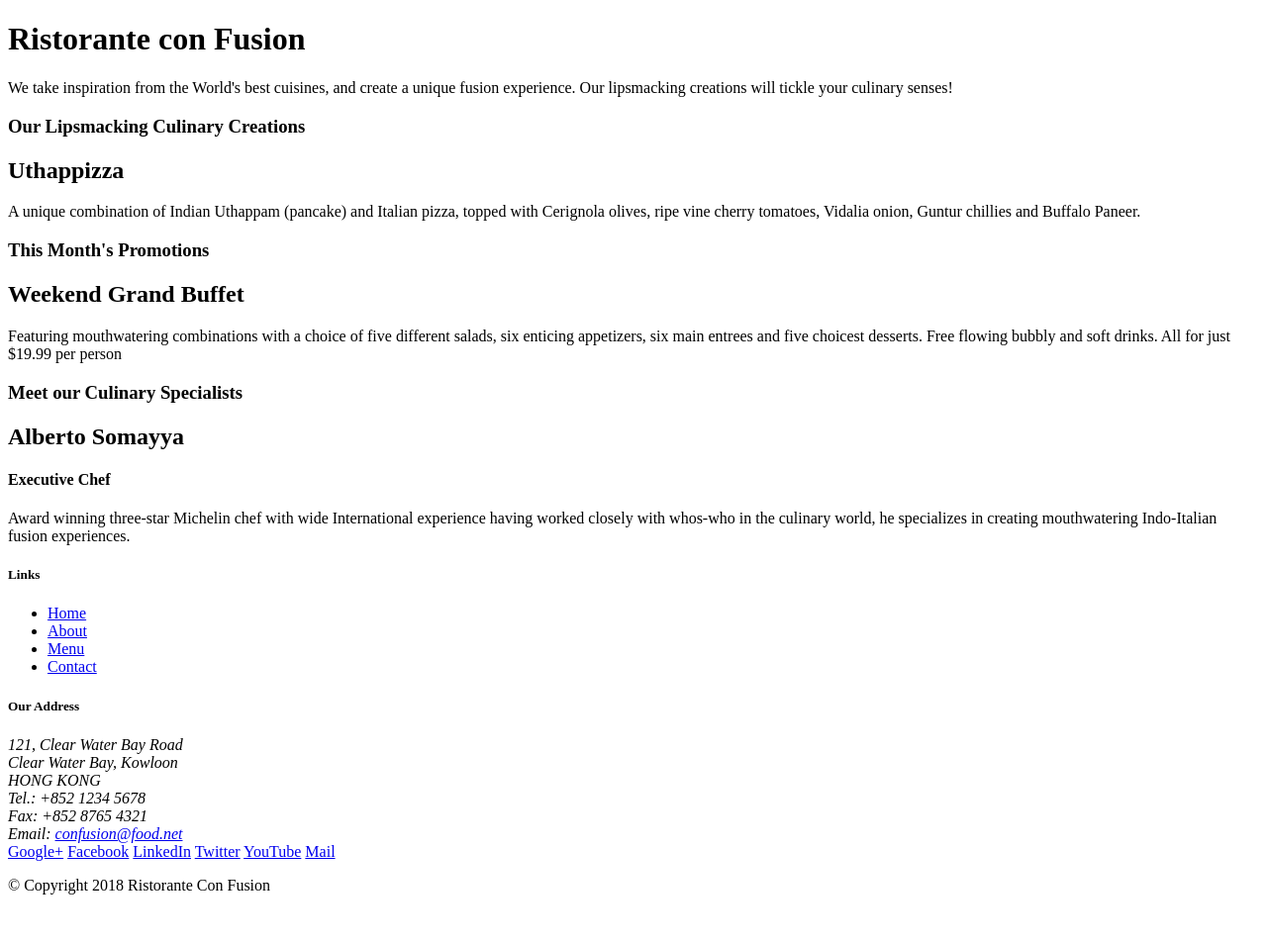
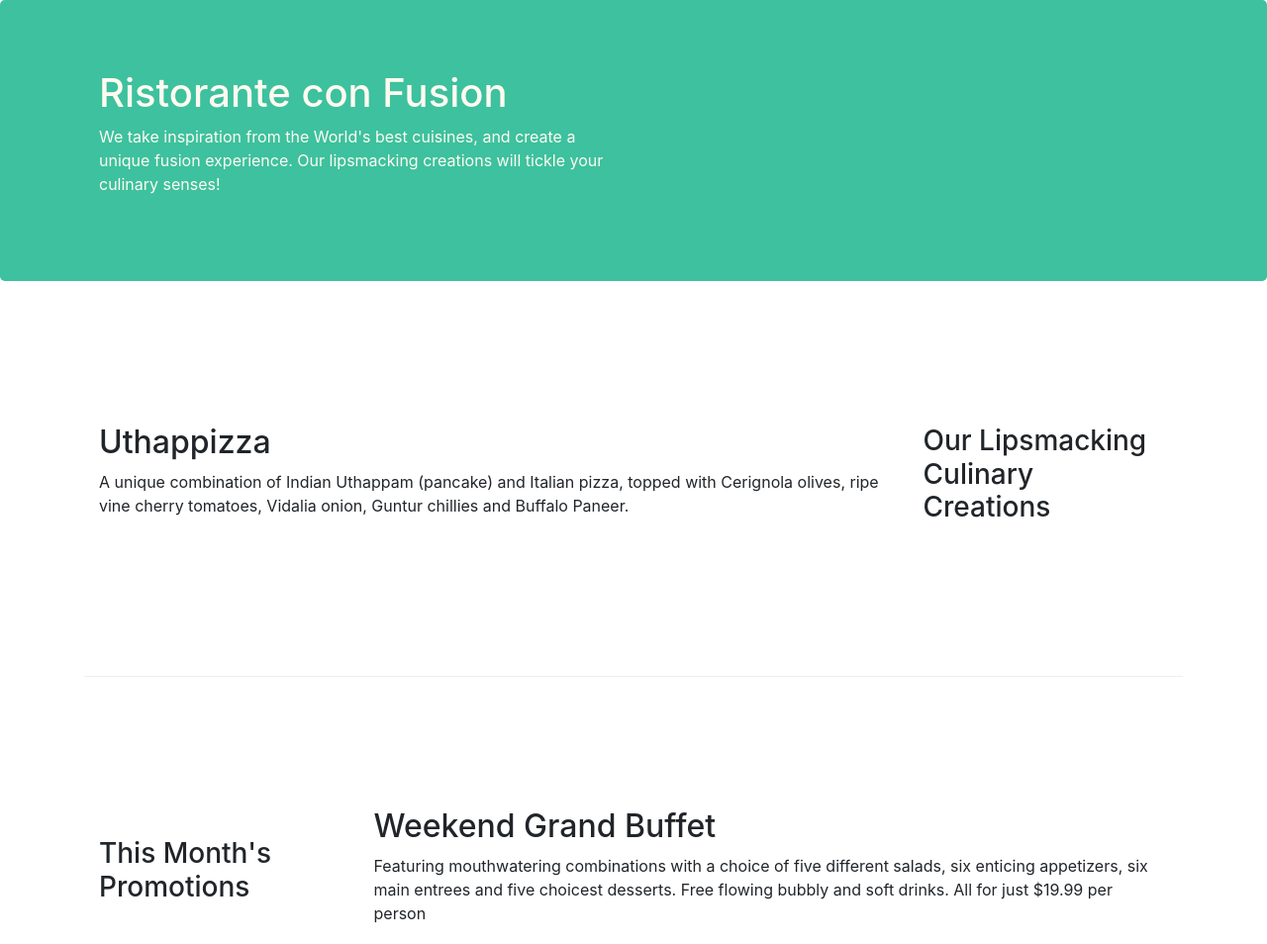
Before and after one commit to nikhita666/BOOTSTRAP, a website: page index.html in a window 1280 px wide. Shown: the top 954 px of the page at 99% size. Before the commit the page ends 920 px from the top, so only its background shows below. Drawn offline with nearby package versions, Linux system fonts and the light colour scheme.

Commit message:
Bootstrap

```diff
--- /dev/null
+++ b/css/style.css
@@ -0,0 +1,34 @@
+.row-header
+{
+    margin: 0px auto;
+    padding: 0px;
+}
+
+.row-content
+{
+    margin: 0px auto;
+    padding: 50px 0px 50px 0px;
+    border-bottom: 1px ridge;
+    min-height: 400px;
+}
+.footer
+{
+    background-color: #D1C4E9;
+    margin: 0px auto;
+    padding: 20px 0px 20px 0px;
+}
+.jumbotron
+{
+    padding: 70px 30px 70px 30px;
+    margin: 0px auto;
+    background: #3dc19e;
+    color: floralwhite;
+}
+.address
+{
+    font-size: 80%;
+    margin: 0px;
+    color: burlywood;
+
+
+}
--- a/index.html
+++ b/index.html
@@ -2,51 +2,60 @@
 <html lang="en">
 
 <head>
+    <!--meta tags first-->
+    <meta charset="utf-8" />
+    <meta name="viewport" content="width=device-width, initial-scale=1, shrink-to-fit=no">
+    <meta http-equiv="X-UA-Compatible" content="ie=edge">
+
+    <!--Bootstrap CSS-->
+    <link rel="stylesheet" href="node_modules/bootstrap/dist/css/bootstrap.min.css">
+    <link rel="stylesheet" href="css\style.css">
     <title>Ristorante Con Fusion</title>
+
 </head>
 
 <body>
 
-    <header>
-        <div>
-            <div>
-                <div>
+    <header class="jumbotron">
+        <div class="container">
+            <div class="row row-header">
+                <div class="col-12 col-sm-6">
                     <h1>Ristorante con Fusion</h1>
                     <p>We take inspiration from the World's best cuisines, and create a unique fusion experience. Our lipsmacking creations will tickle your culinary senses!</p>
                 </div>
-                <div>
+                <div class="col-12 col-sm">
                 </div>
             </div>
         </div>
     </header>
 
-    <div>
-        <div>
-            <div>
+    <div class="container">
+        <div class="row row-content align-items-center">
+            <div class="col-12 col-sm-4 order-sm-last col-md-3">
                 <h3>Our Lipsmacking Culinary Creations</h3>
             </div>
-            <div>
+            <div class="col-12 col-sm order-sm-first col-md">
                 <h2>Uthappizza</h2>
                 <p>A unique combination of Indian Uthappam (pancake) and Italian pizza, topped with Cerignola olives, ripe vine cherry tomatoes, Vidalia onion, Guntur chillies and Buffalo Paneer.</p>
             </div>
         </div>
 
 
-        <div>
-            <div>
+        <div class="row  row-content  align-items-center">
+            <div class="col-12 col-sm-4 col-md-3">
                 <h3>This Month's Promotions</h3>
             </div>
-            <div>
+            <div class="col-12 col-sm col-md">
                 <h2>Weekend Grand Buffet</h2>
                 <p>Featuring mouthwatering combinations with a choice of five different salads, six enticing appetizers, six main entrees and five choicest desserts. Free flowing bubbly and soft drinks. All for just $19.99 per person </p>
             </div>
         </div>
 
-        <div>
-            <div>
+        <div class="row  row-content  align-items-center">
+            <div class="col-12 col-sm-4 order-sm-last col-md-3">
                 <h3>Meet our Culinary Specialists</h3>
             </div>
-            <div>
+            <div class="col-12 col-sm order-sm-first col-md">
                 <h2>Alberto Somayya</h2>
                 <h4>Executive Chef</h4>
                 <p>Award winning three-star Michelin chef with wide International experience having worked closely with whos-who in the culinary world, he specializes in creating mouthwatering Indo-Italian fusion experiences. </p>
@@ -54,19 +63,19 @@
         </div>
     </div>
 
-    <footer>
-        <div>
-            <div>
-                <div>
+    <footer class="footer">
+        <div class="container">
+            <div class="row">
+                <div class="col-4 offset-1 col-sm-2 ">
                     <h5>Links</h5>
-                    <ul>
+                    <ul class="list-unstyled">
                         <li><a href="#">Home</a></li>
                         <li><a href="#">About</a></li>
                         <li><a href="#">Menu</a></li>
                         <li><a href="#">Contact</a></li>
                     </ul>
                 </div>
-                <div>
+                <div class="col-7 col-sm-5">
                     <h5>Our Address</h5>
                     <address>
 		              121, Clear Water Bay Road<br>
@@ -77,8 +86,8 @@
 		              Email: <a href="mailto:confusion@food.net">confusion@food.net</a>
 		           </address>
                 </div>
-                <div>
-                    <div>
+                <div class="col-12 col-sm-4 align-self-center">
+                    <div class="text-center">
                         <a href="http://google.com/+">Google+</a>
                         <a href="http://www.facebook.com/profile.php?id=">Facebook</a>
                         <a href="http://www.linkedin.com/in/">LinkedIn</a>
@@ -88,8 +97,8 @@
                     </div>
                 </div>
            </div>
-           <div>
-                <div>
+           <div class="row justify-content-center">
+                <div class=" col-auto">
                     <p>© Copyright 2018 Ristorante Con Fusion</p>
                 </div>
            </div>
--- a/package.json
+++ b/package.json
@@ -12,5 +12,10 @@
   "license": "ISC",
   "devDependencies": {
     "lite-server": "^2.3.0"
+  },
+  "dependencies": {
+    "bootstrap": "^4.0.0",
+    "jquery": "^3.3.1",
+    "popper.js": "^1.12.9"
   }
 }
```
Also changed, not shown: 1 other file.
